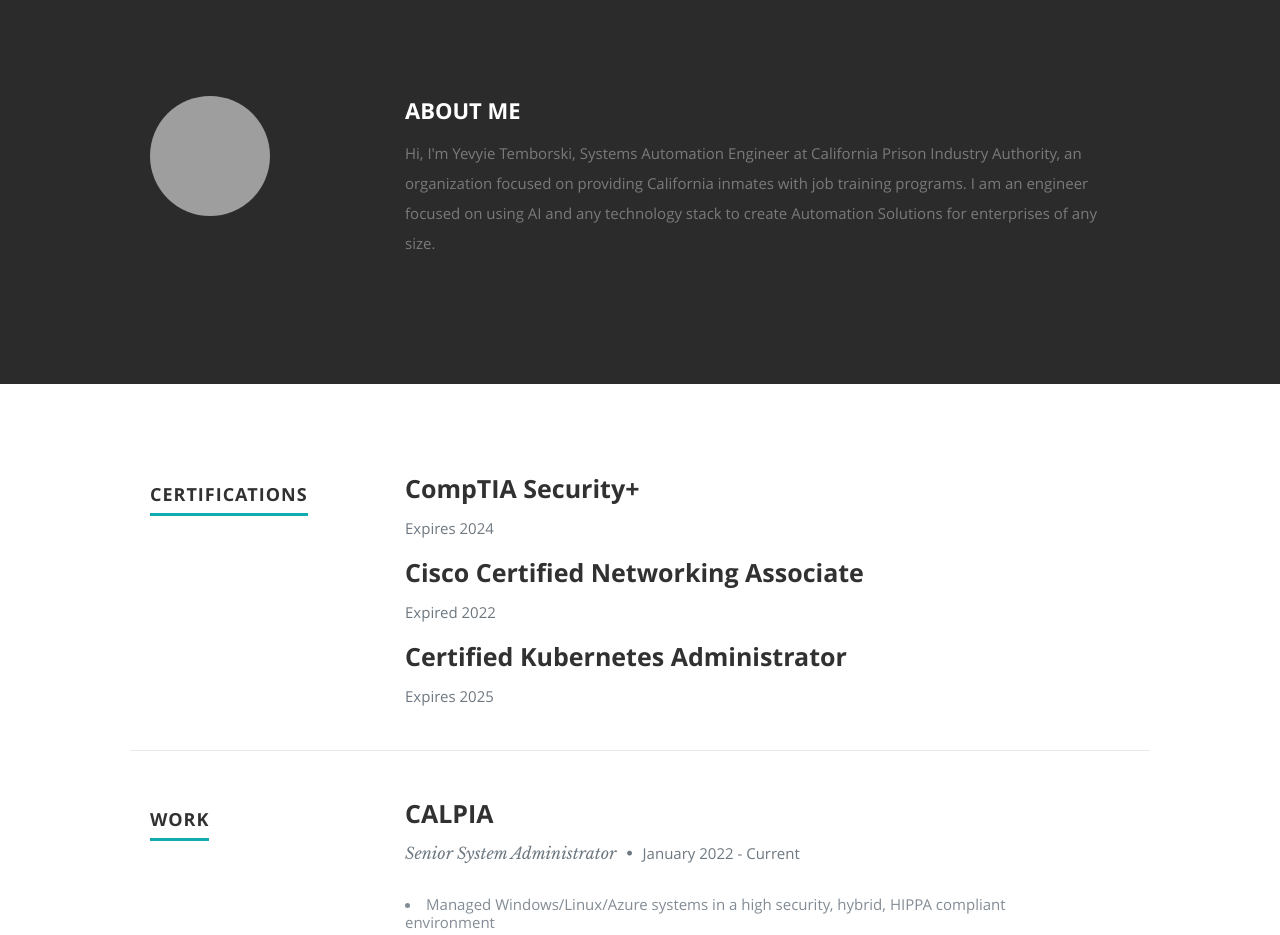
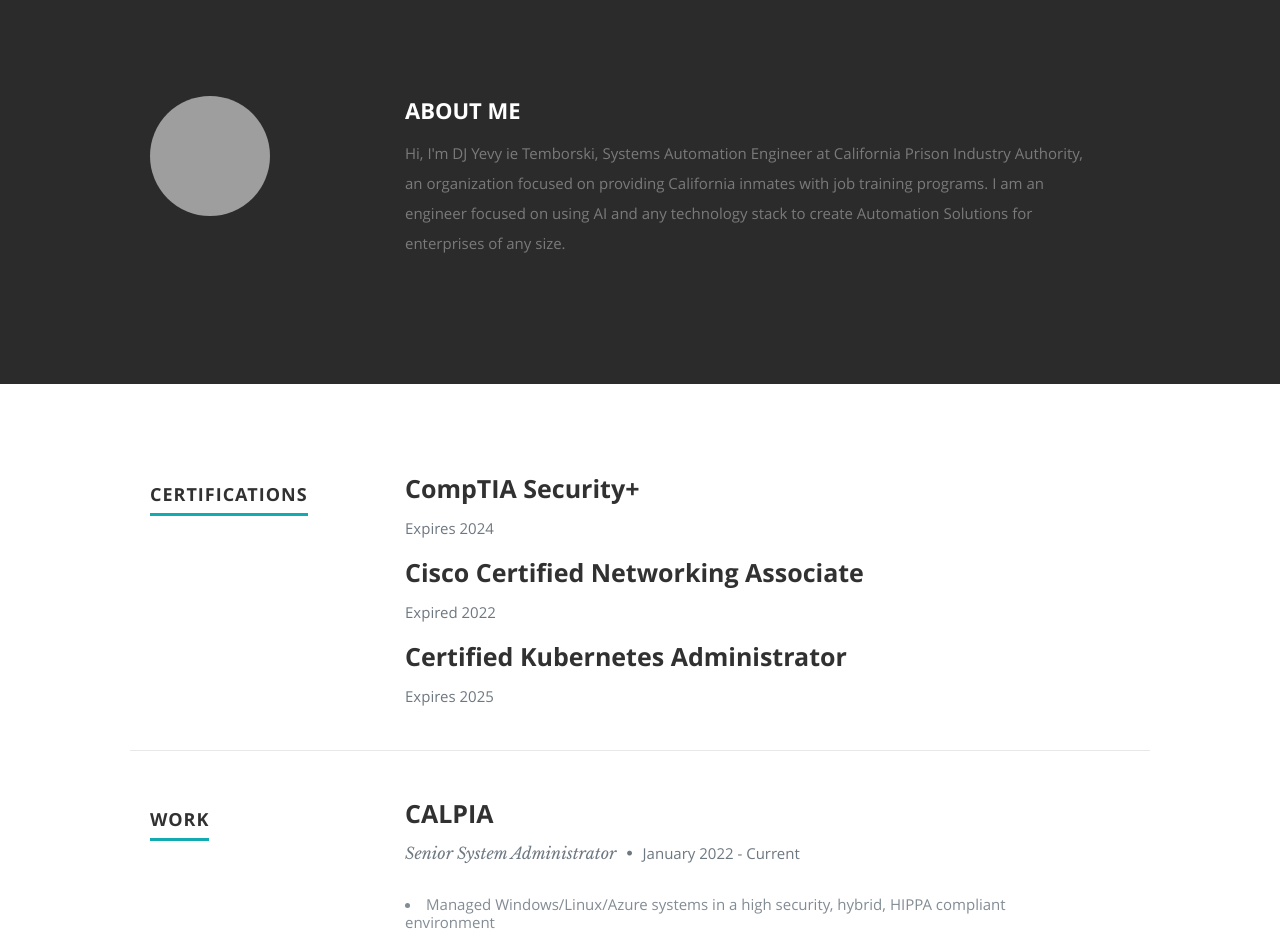
Before and after one commit to Boryevski/azure-resume, a plain HTML site: page frontend/index.html in a window 1280 px wide. Shown: the part 800-1735 px from the top of the page. Drawn offline with nearby package versions, Linux system fonts and the light colour scheme; no server answers; grey boxes are pictures that could not be loaded.

Commit message:
testing frontend yaml

```diff
--- a/frontend/index.html
+++ b/frontend/index.html
@@ -87,7 +87,7 @@
 
             <h2>ABOUT ME</h2>
 
-            <p> Hi, I'm Yevyie Temborski, <span>Systems Automation Engineer at California Prison Industry Authority</span>, <span> an organization focused on providing California inmates with job training programs.</span>
+            <p> Hi, I'm DJ Yevy ie Temborski, <span>Systems Automation Engineer at California Prison Industry Authority</span>, <span> an organization focused on providing California inmates with job training programs.</span>
                I am an engineer focused on using AI and any technology stack to create Automation Solutions for enterprises of any size.
 
          </br>
```
